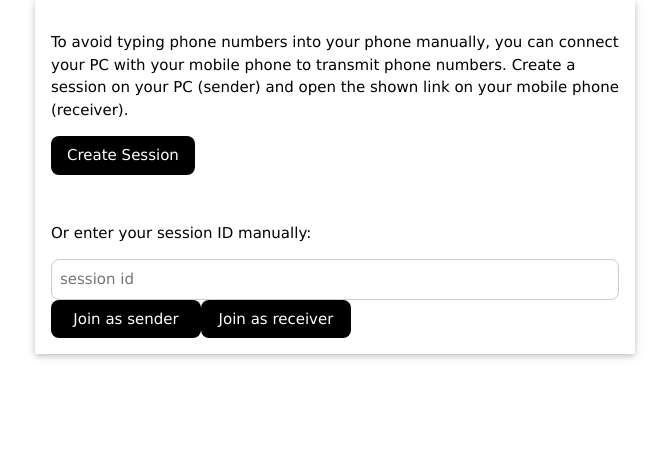
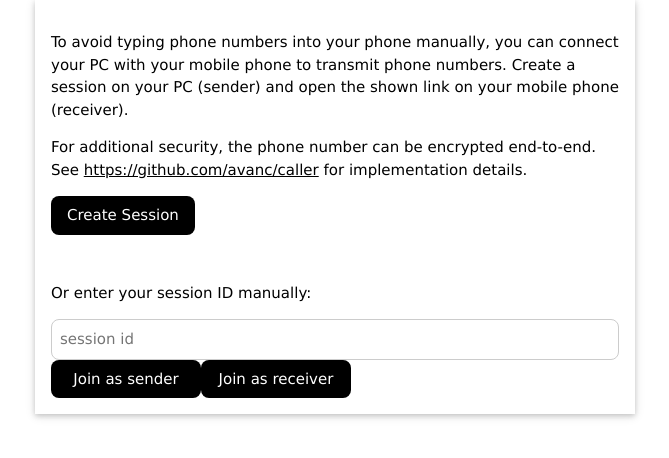
Before and after one commit to avanc/caller, a website: page templates/index.html in a window 1280 px wide. Shown: the whole page, without its empty margins (305-974 px from the left). Drawn offline with Linux system fonts and the light colour scheme.

Commit message:
Add documentation

```diff
--- a/templates/index.html
+++ b/templates/index.html
@@ -20,6 +20,8 @@
     <div class="w3-card " style="max-width:600px;margin-left: auto;margin-right: auto ">
       <div class="w3-container w3-padding-16" >
         <p>To avoid typing phone numbers into your phone manually, you can connect your PC with your mobile phone to transmit phone numbers. Create a session on your PC (sender) and open the shown link on your mobile phone (receiver).</p>
+        <p>For additional security, the phone number can be encrypted end-to-end. See <a href="https://github.com/avanc/caller">https://github.com/avanc/caller</a> for implementation details.</p>
+
         <a href="send"><button class="w3-bar-item w3-button w3-black w3-round-large">Create Session</button></a>
         <br>
       </div>
```
Also changed, not shown: README.md (added).
